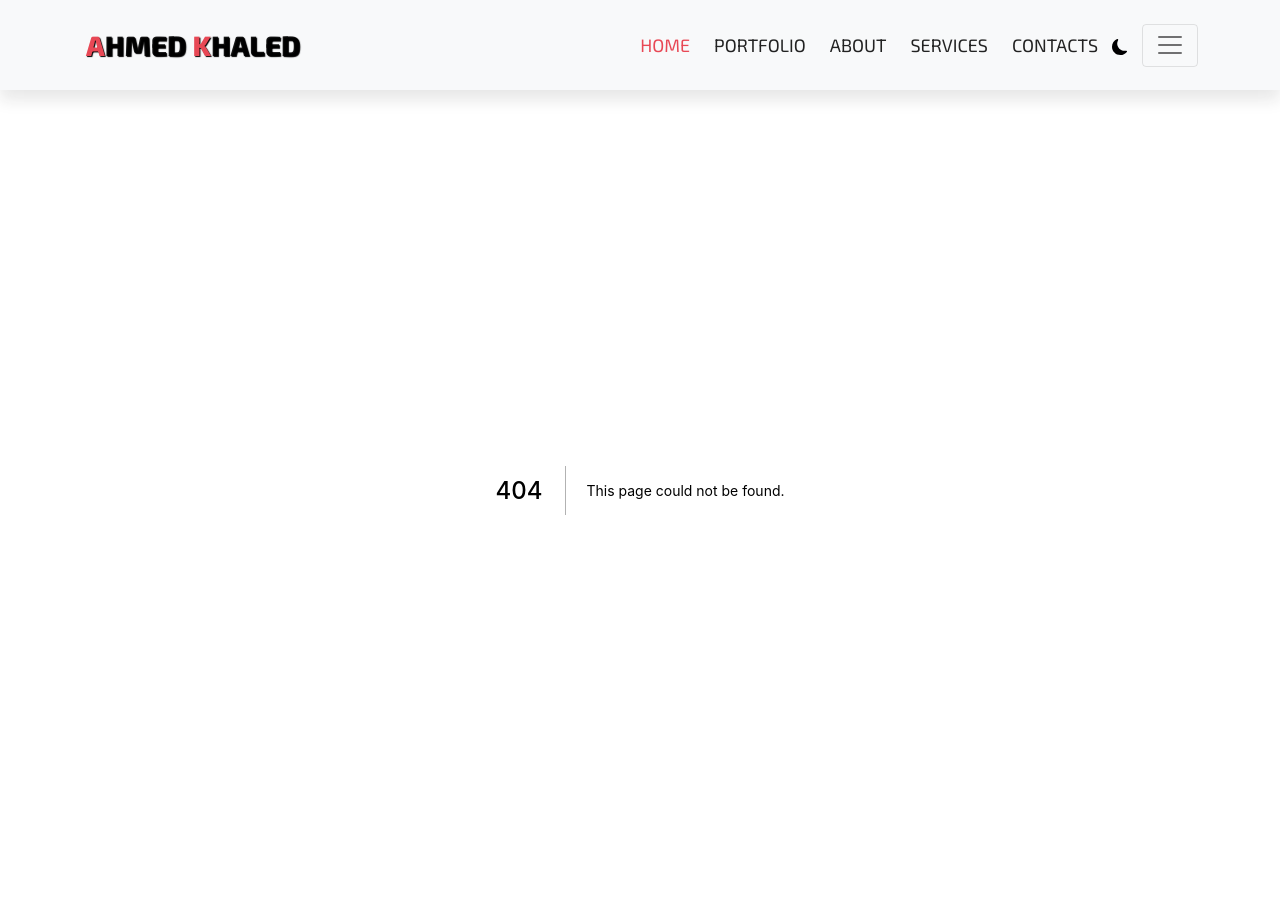
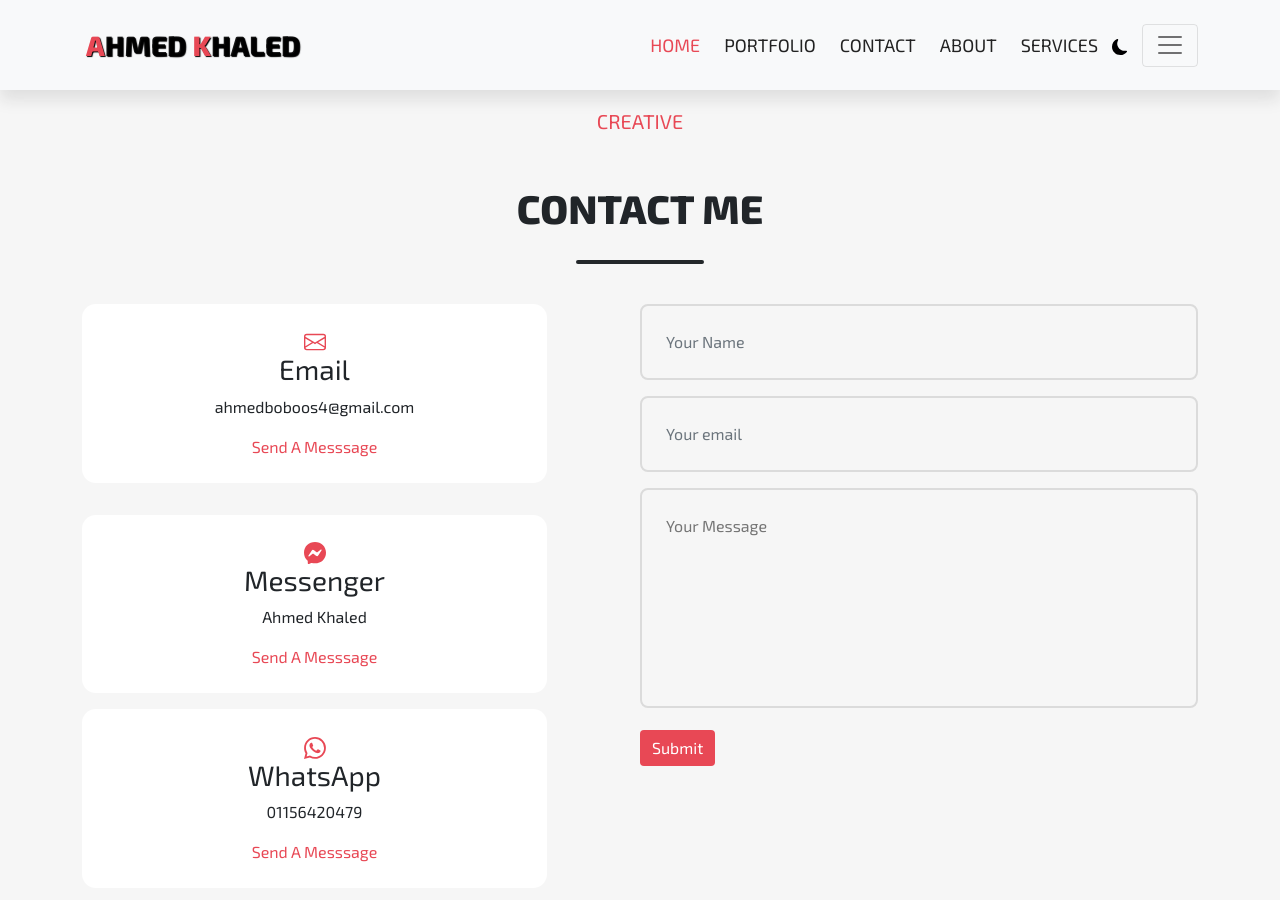
Before and after one commit to Ahmed-Khaled11/portfolio, a Next.js app: page /contact in a window 1280 px wide. Before the commit this address had no page. Shown: the top 900 px of the page. Built offline with nearby package versions, Linux system fonts and the light colour scheme.

Commit message:
add conact section

```diff
--- a/components/About.js
+++ b/components/About.js
@@ -19,7 +19,7 @@ export default function About() {
   return (
     <div>
       <Head>
-        <title>About me</title>
+        <title>About Me</title>
         <meta name="description" content="About me" />
       </Head>
       <section className="about py-3 ">
@@ -62,7 +62,7 @@ export default function About() {
         </Container>
         <div className="skills container py-4">
           <h2 className="text-uppercase text-center fw-bold mt-1 ms-md-4">
-            Look what i can do
+            my experience
           </h2>
           <div className="row my-technology text-white p-4 d-flex justify-content-center align-items-center text-capitalize text-center">
             <span className="box p-4 mt-2 ms-0 ms-md-3 col-md-5">
--- /dev/null
+++ b/components/Contact.js
@@ -0,0 +1,113 @@
+/* eslint-disable react/no-unescaped-entities */
+/* eslint-disable react/jsx-no-target-blank */
+import Head from 'next/head';
+import React, { useRef } from "react";
+import { Button, Container, Form } from 'react-bootstrap'
+import { Envelope, Messenger, Whatsapp } from "react-bootstrap-icons";
+import emailjs from 'emailjs-com'
+export default function Contact() {
+    const form = useRef();
+      const sendEmail = (e) => {
+        e.preventDefault();
+
+        emailjs
+          .sendForm(
+            "service_q409abd",
+            "template_cafd47k",
+            form.current,
+            "gn-_qIeHcwk9Q4clD"
+        )
+            e.target.reset();
+      };
+
+    return (
+      <>
+        <Head>
+          <title>Contact Me</title>
+          <meta name="description" content="contact me" />
+          <link rel="icon" href="/public/images/icon.png" />
+        </Head>
+        <section className="contact  py-3">
+          <div className="section-title text-center text-uppercase">
+            <p className="fs-5">CREATIVE</p>
+            <h2 className="d-flex justify-content-center align-items-center fs-1 fw-bold my-5">
+              contact me
+            </h2>
+          </div>
+          <Container className="d-md-flex justify-content-between">
+            <div className="social col-md-5 d-flex flex-column text-center mt-4">
+              <article className="contact_option p-4 mb-2 mb-md-3 ">
+                <Envelope />
+                <h3>Email</h3>
+                <p>ahmedboboos4@gmail.com</p>
+                <a
+                  className="main-color"
+                  href="mailto:ahmedboboos4@gmail.com"
+                  target="_blank"
+                >
+                  Send A Messsage
+                </a>
+              </article>
+              <article className="contact_option p-4 mt-2 mt-md-3">
+                <Messenger />
+                <h3>Messenger</h3>
+                <p>Ahmed Khaled</p>
+                <a
+                  className="main-color"
+                  href="https://m.me/ahmed.khaled.2898"
+                  target="_blank"
+                >
+                  Send A Messsage
+                </a>
+              </article>
+              <article className="contact_option p-4 mt-2 mt-md-3">
+                <Whatsapp />
+                <h3>WhatsApp</h3>
+                <p>01156420479</p>
+                <a
+                  className="main-color"
+                  href="https://wa.me/2001156420479"
+                  target="_blank"
+                >
+                  Send A Messsage
+                </a>
+              </article>
+            </div>
+            <div className="col-md-6 mt-4">
+              <Form ref={form} onSubmit={sendEmail}>
+                <Form.Group className="mb-3" controlId="formBasicEmail">
+                  <Form.Control
+                    type="text"
+                    name="name"
+                    placeholder="Your Name"
+                    className="mb-1 mb-md-3 mt-4 mt-md-0"
+                  />
+                  <Form.Control
+                    type="email"
+                    name="email"
+                    placeholder="Your email"
+                    className="mb-1 mb-md-3"
+                  />
+                  <textarea
+                    name="message"
+                    rows="7"
+                    placeholder="Your Message"
+                    width="300"
+                    height="150"
+                  />
+                </Form.Group>
+                <Button
+                  variant="primary"
+                  type="submit"
+                  className="bg-main border-0"
+                  onSubmit={sendEmail}
+                >
+                  Submit
+                </Button>
+              </Form>
+            </div>
+          </Container>
+        </section>
+      </>
+    );
+    }
--- a/components/Navbar.js
+++ b/components/Navbar.js
@@ -74,6 +74,15 @@ const NavBar = () => {
                     Portfolio
                   </Nav.Link>
                 </Link>
+                <Link href="contact">
+                  <Nav.Link
+                    className="ms-4"
+                    href="contact"
+                    onClick={(e) => removeClassActive(e)}
+                  >
+                    Contact
+                  </Nav.Link>
+                </Link>
                 <Link href="about">
                   <Nav.Link
                     className="ms-4"
@@ -83,6 +92,7 @@ const NavBar = () => {
                     About
                   </Nav.Link>
                 </Link>
+
                 <Link href="services">
                   <Nav.Link
                     className="ms-4"
@@ -92,15 +102,7 @@ const NavBar = () => {
                     Services
                   </Nav.Link>
                 </Link>
-                <Link href="contacts">
-                  <Nav.Link
-                    className="ms-4"
-                    href="contacts"
-                    onClick={(e) => removeClassActive(e)}
-                  >
-                    Contacts
-                  </Nav.Link>
-                </Link>
+
                 <button
                   className="bg-transparent border-0 mx-2"
                   onClick={(e) => darkMode(e)}
@@ -151,6 +153,11 @@ const NavBar = () => {
                         Portfolio
                       </Nav.Link>
                     </Link>
+                    <Link href="contact">
+                      <Nav.Link href="contact" onClick={closeOffCanvas}>
+                        Contact
+                      </Nav.Link>
+                    </Link>
                     <Link href="about">
                       <Nav.Link href="about" onClick={closeOffCanvas}>
                         About
@@ -161,9 +168,6 @@ const NavBar = () => {
                         Services
                       </Nav.Link>
                     </Link>
-                    <Nav.Link href="contacts" onClick={closeOffCanvas}>
-                      Contacts
-                    </Nav.Link>
                   </Nav>
                 </Offcanvas.Body>
               </Navbar.Offcanvas>
--- a/package.json
+++ b/package.json
@@ -11,6 +11,7 @@
   "dependencies": {
     "aos": "^2.3.4",
     "bootstrap": "^5.1.3",
+    "emailjs-com": "^3.2.0",
     "gsap": "^3.10.4",
     "next": "12.1.6",
     "react": "18.2.0",
--- /dev/null
+++ b/pages/contact.js
@@ -0,0 +1,10 @@
+import React from 'react'
+import Contact from '../components/Contact'
+
+export default function contact() {
+  return (
+    <div>
+      <Contact />
+    </div>
+  )
+}
--- a/styles/globals.css
+++ b/styles/globals.css
@@ -5,6 +5,9 @@
   }
   .main-color{
   color:var(--main-color) !important
+  }
+  .bg-main{
+  background-color:var(--main-color) !important
   }
 
   html,
@@ -101,6 +104,35 @@
   color:#fff;
   }
   /* dark mode for about  */
+
+  /* dark mode for contact  */
+  .dark .contact {
+  background-color: var(--dark-mode);
+  }
+  .dark .contact_option{
+  background-color: #282d30 !important;
+  border: none !important;
+  }
+  .dark .contact_option:hover{
+  background-color: rgb(52, 58, 62) !important;
+  }
+  .dark .contact h2,
+  .dark .contact .contact_option p,
+  .dark .contact .contact_option h3
+  {
+  color: #fff !important;
+  }
+  .dark form input ,
+  .dark form textarea{
+  background-color:rgb(52, 58, 62) ;
+  color: #fff !important;
+  }
+        .dark form input:focus,
+        .dark form textarea:focus{
+  /* background-color: rgb(52, 58, 62) !important; */
+        }
+  /* dark mode for contact  */
+
   /* dark mode  */
   /* navbar */
   .navbar{
@@ -383,3 +415,41 @@ color:var(--main-color);
   white-space: nowrap;
   }
   /* About me  */
+  /* contace me  */
+  .contact {
+  min-height: calc(100vh - 89px);
+  background-color: var(--section-color);
+  }
+  .contact .contact_option{
+  background-color: #fff;
+  border-radius: 14px;
+  transition: 0.3s;
+  }
+  .contact .contact_option:hover{
+  background-color: #eee ;
+  }
+  .contact .contact_option svg{
+  color: var(--main-color);
+  font-size: 22px;
+  }
+  .contact form input:first-of-type,
+  .contact form textarea{
+  text-transform: capitalize;
+  }
+  .contact form input , .contact form textarea{
+  width: 100%;
+  padding: 1.5rem;
+  border-radius: 0.5rem;
+  border: 2px solid #dbdbdb ;
+  resize: none;
+  background-color: transparent !important;
+  }
+  .contact form button:hover{
+  background-color: #c73b46 !important;
+  }
+  .contact form input:focus , .contact form textarea:focus{
+  border: 2px solid #dbdbdb !important;
+  outline: none;
+  }
+
+  /* contace me  */
```
Also changed, not shown: 1 other file (tests, documents, lock files or other folders). Lines whose indentation alone changed are shown as unchanged.
